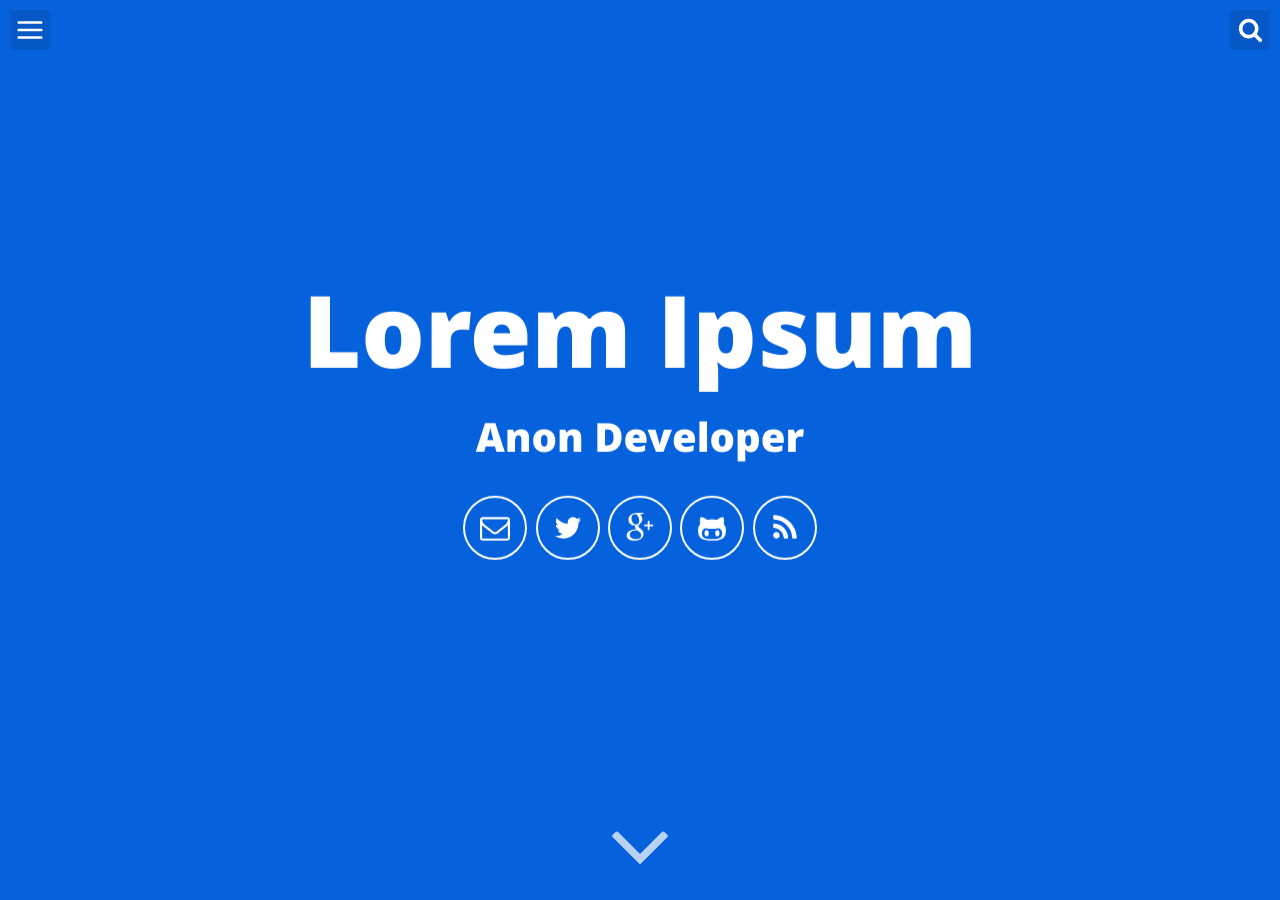
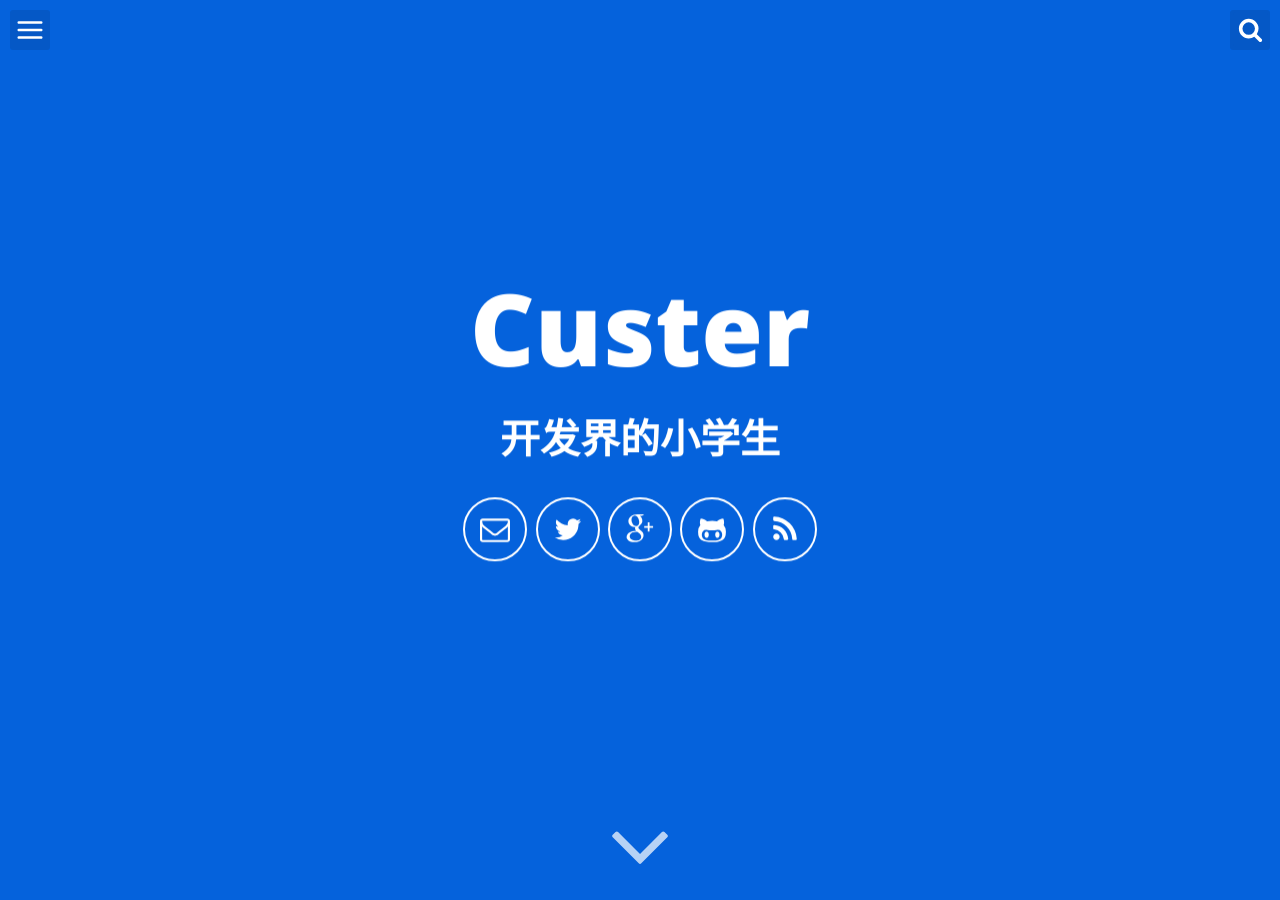
Before and after one commit to Quincy515/custertian.github.io, a Jekyll site: the page built from index.html, in a window 1280 px wide and 900 px high. Built offline with Jekyll 4.4.1, drawn with Linux system fonts in a browser that asks for light colours.

Commit message:
change _config.yml

```diff
--- a/_config.yml
+++ b/_config.yml
@@ -1,16 +1,16 @@
 # Site settings
-title: A blog about lorem ipsum dolor sit amet
-description: A blog about lorem ipsum dolor sit amet
-baseurl: "/will-jekyll-template" # the subpath of your site, e.g. /blog
-url: "https://willianjusten.com.br" # the base hostname & protocol for your site e.g. http://willianjusten.com.br
+title: custer的学习记录
+description: custer的学习记录
+baseurl: "/custertian.github.io" # the subpath of your site, e.g. /blog
+url: "http://custer.me" # the base hostname & protocol for your site e.g. http://willianjusten.com.br
 
 # User settings
-username: Lorem Ipsum
-user_description: Anon Developer at Lorem Ipsum Dolor
-user_title: Anon Developer
-email: anon@anon.com
-twitter_username: lorem_ipsum
-github_username:  lorem_ipsum
+username: Custer
+user_description: Python Developer at Lorem Ipsum Dolor
+user_title: 开发界的小学生
+email: custertian@gmail.com
+twitter_username: custer
+github_username:  custertian
 gplus_username:  lorem_ipsum
 disqus_username: lorem_ipsum
 
```
Also changed, not shown: 11 other files.
